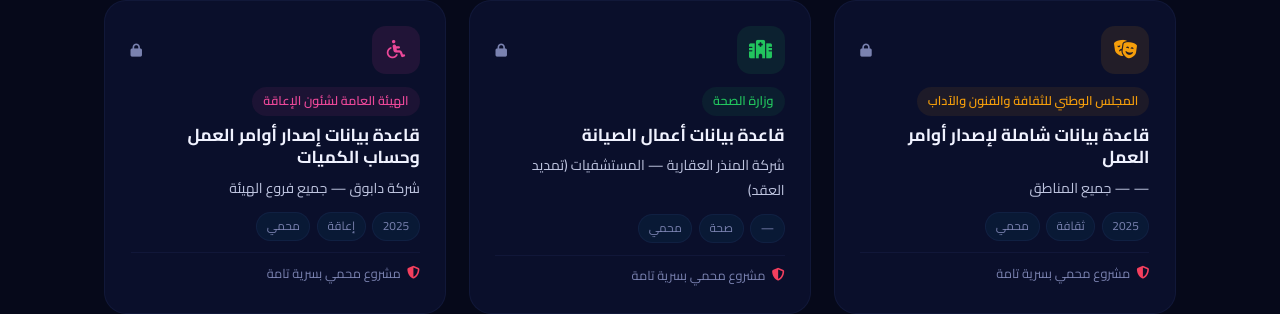
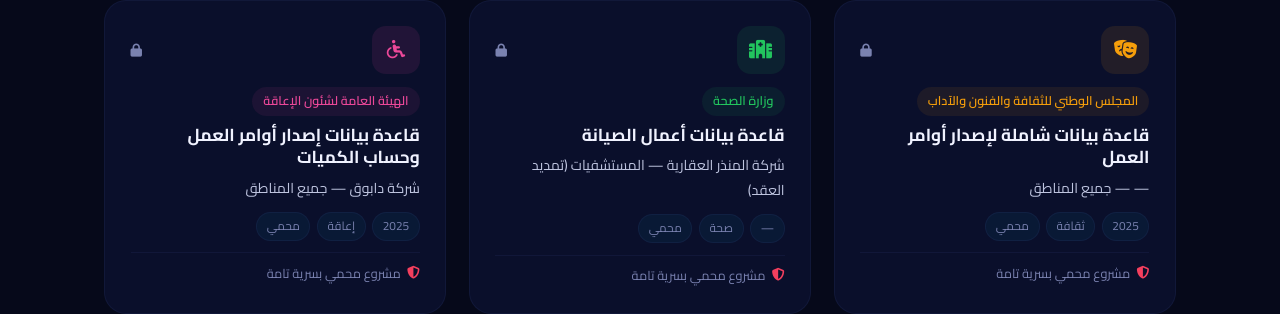
Before and after one commit to MahmoudNageeb/portfolio, a Next.js app: page /projects in a window 1280 px wide. Shown: the part 3260-3574 px from the top of the page. Built offline with nearby package versions, Linux system fonts and the light colour scheme.

Commit message:
Update page.tsx

```diff
--- a/app/projects/page.tsx
+++ b/app/projects/page.tsx
@@ -36,7 +36,7 @@ const projects: Proj[] = [
   // وزارة الصحة
   { year: "—", company: "شركة المنذر العقارية", area: "المستشفيات (تمديد العقد)", ministry: "وزارة الصحة", system: "قاعدة بيانات أعمال الصيانة", cat: "الصحة" },
   // الهيئة العامة لشئون الإعاقة
-  { year: "2025", company: "شركة دابوق", area: "جميع فروع الهيئة", ministry: "الهيئة العامة لشئون الإعاقة", system: "قاعدة بيانات إصدار أوامر العمل وحساب الكميات", cat: "الهيئة العامة لشئون الإعاقة" },
+  { year: "2025", company: "شركة دابوق", area: "جميع المناطق", ministry: "الهيئة العامة لشئون الإعاقة", system: "قاعدة بيانات إصدار أوامر العمل وحساب الكميات", cat: "الهيئة العامة لشئون الإعاقة" },
   // خاص
   { year: "2025", company: "شركة ADVACC", area: "قطاعات متعددة", ministry: "القطاع الخاص", system: "20 قاعدة بيانات مختلفة", cat: "خاص" },
 ];
```
